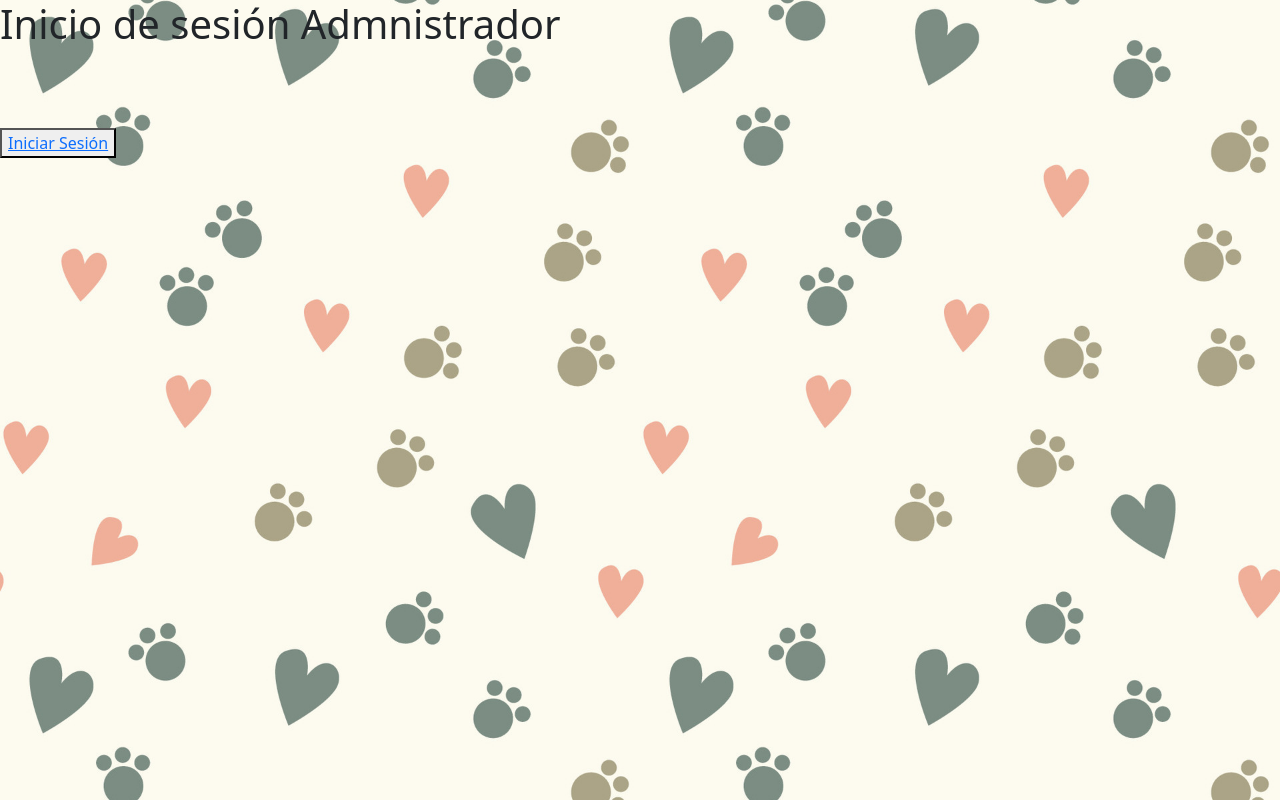
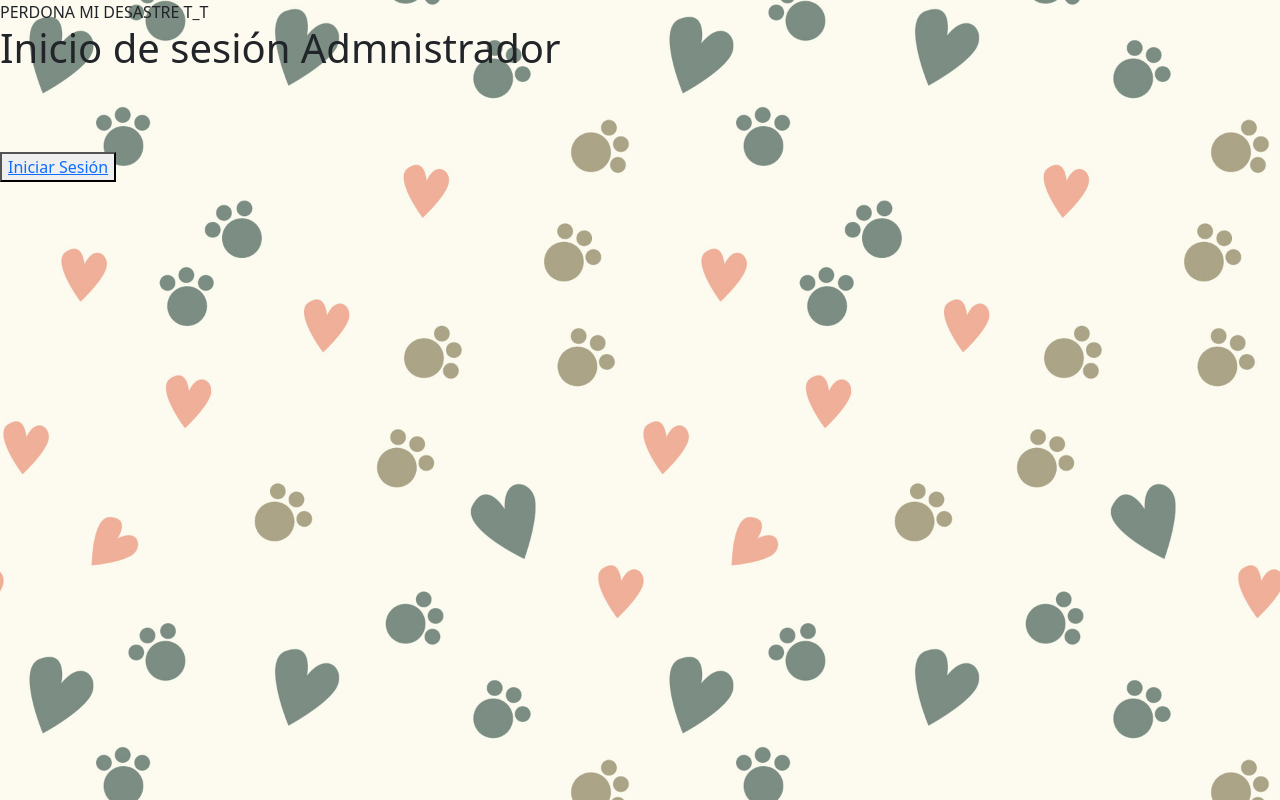
Before and after one commit to aguarumo/tiendaMascotas, a Django app: page /administrador/home in a window 1280 px wide. Run offline with Django 4.2, Linux system fonts and the light colour scheme.

Commit message:
actualizacion

```diff
--- a/administrador/templates/administrador/home.html
+++ b/administrador/templates/administrador/home.html
@@ -22,7 +22,7 @@
 
 
 <body>
-
+     PERDONA MI DESASTRE T_T
      <h1>Inicio de sesión Admnistrador</h1>
      <br>
      <br>
```
Also changed, not shown: db.sqlite3.
